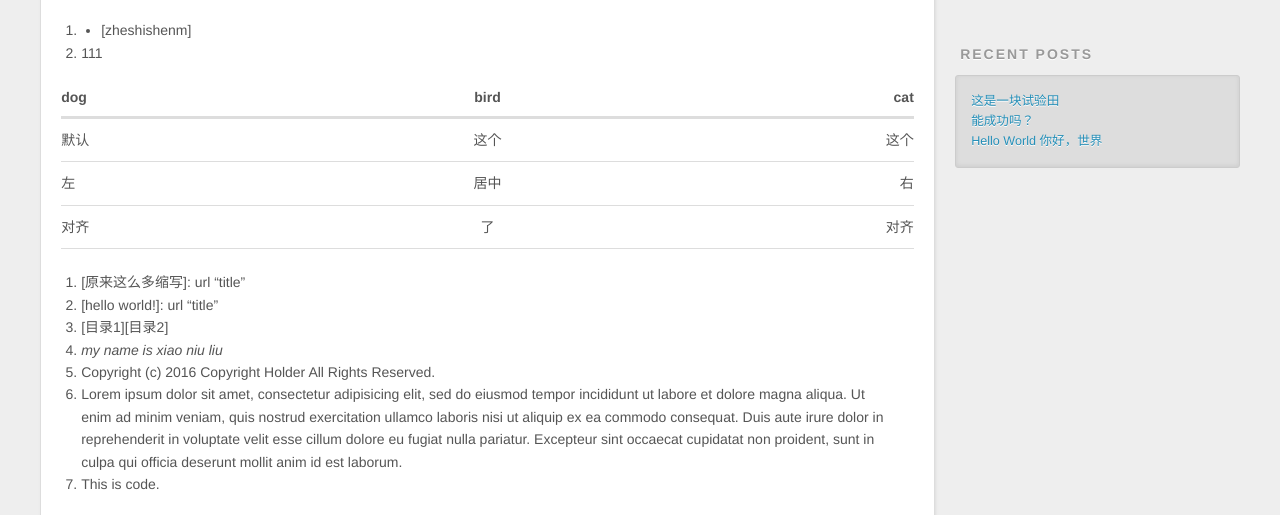
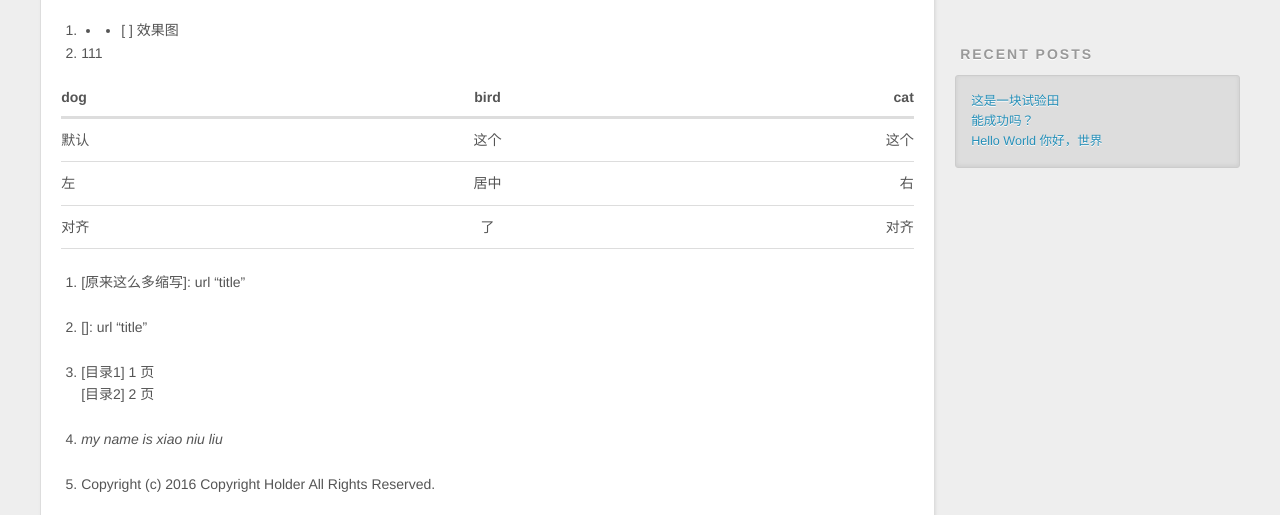
Before and after one commit to liuxiaoniu/liuxiaoniu.github.io, a plain HTML site: page 2016/12/31/喵小哥教我的0/index.html in a window 1280 px wide. Shown: the part 434-949 px from the top of the page. Drawn offline with nearby package versions, Linux system fonts and the light colour scheme.

Commit message:
Site updated: 2016-12-31 14:05:02

```diff
--- a/2016/12/31/喵小哥教我的0/index.html
+++ b/2016/12/31/喵小哥教我的0/index.html
@@ -5,7 +5,9 @@
 
   <title>这是一块试验田 | 刘小牛的博客</title>
   <meta name="viewport" content="width=device-width, initial-scale=1, maximum-scale=1">
-  <meta name="description" content="[zheshishenm]
+  <meta name="description" content="[ ] 效果图
+
+
 
 
 111
@@ -38,15 +40,21 @@ cat
 
 
 [原来这么多缩写]: url “title”
-[hello world!]: url “title”
-[目录1][目录2]
+
+[]: url “title”
+
+[目录1] 1 页[目录2] 2 页
+
 my name is xiao niu liu
-Copyright (c) 2016 Copyright Holder All">
+
+Copyright (c) 2016 Copyright Holder All Ri">
 <meta property="og:type" content="article">
 <meta property="og:title" content="这是一块试验田">
 <meta property="og:url" content="http://yoursite.com/2016/12/31/喵小哥教我的0/index.html">
 <meta property="og:site_name" content="刘小牛的博客">
-<meta property="og:description" content="[zheshishenm]
+<meta property="og:description" content="[ ] 效果图
+
+
 
 
 111
@@ -79,14 +87,20 @@ cat
 
 
 [原来这么多缩写]: url “title”
-[hello world!]: url “title”
-[目录1][目录2]
+
+[]: url “title”
+
+[目录1] 1 页[目录2] 2 页
+
 my name is xiao niu liu
-Copyright (c) 2016 Copyright Holder All">
-<meta property="og:updated_time" content="2016-12-31T05:57:20.891Z">
+
+Copyright (c) 2016 Copyright Holder All Ri">
+<meta property="og:updated_time" content="2016-12-31T06:04:24.559Z">
 <meta name="twitter:card" content="summary">
 <meta name="twitter:title" content="这是一块试验田">
-<meta name="twitter:description" content="[zheshishenm]
+<meta name="twitter:description" content="[ ] 效果图
+
+
 
 
 111
@@ -119,10 +133,14 @@ cat
 
 
 [原来这么多缩写]: url “title”
-[hello world!]: url “title”
-[目录1][目录2]
+
+[]: url “title”
+
+[目录1] 1 页[目录2] 2 页
+
 my name is xiao niu liu
-Copyright (c) 2016 Copyright Holder All">
+
+Copyright (c) 2016 Copyright Holder All Ri">
 
     <link rel="alternate" href="/atom.xml" title="刘小牛的博客" type="application/atom+xml">
 
@@ -199,7 +217,10 @@ Copyright (c) 2016 Copyright Holder All">
 
         <ol>
 <li><ul>
-<li>[zheshishenm]</li>
+<li><ul>
+<li>[ ] 效果图</li>
+</ul>
+</li>
 </ul>
 </li>
 <li>111</li>
@@ -231,11 +252,16 @@ Copyright (c) 2016 Copyright Holder All">
 </tbody>
 </table>
 <ol>
-<li>[原来这么多缩写]: url “title”</li>
-<li>[hello world!]: url “title”</li>
-<li>[目录1][目录2]</li>
-<li><em>my name is xiao niu liu</em></li>
-<li>Copyright (c) 2016 Copyright Holder All Rights Reserved.</li>
+<li><p>[原来这么多缩写]: url “title”</p>
+</li>
+<li><p>[]: url “title”</p>
+</li>
+<li><p>[目录1] 1 页<br>[目录2] 2 页</p>
+</li>
+<li><p><em>my name is xiao niu liu</em></p>
+</li>
+<li><p>Copyright (c) 2016 Copyright Holder All Rights Reserved.</p>
+</li>
 <li>Lorem ipsum dolor sit amet, consectetur adipisicing elit, sed do eiusmod tempor incididunt ut labore et dolore magna aliqua. Ut enim ad minim veniam, quis nostrud exercitation ullamco laboris nisi ut aliquip ex ea commodo consequat. Duis aute irure dolor in reprehenderit in voluptate velit esse cillum dolore eu fugiat nulla pariatur. Excepteur sint occaecat cupidatat non proident, sunt in culpa qui officia deserunt mollit anim id est laborum.</li>
 <li>This is code.</li>
 </ol>
```
Also changed, not shown: index.html (+14 -6 lines).
